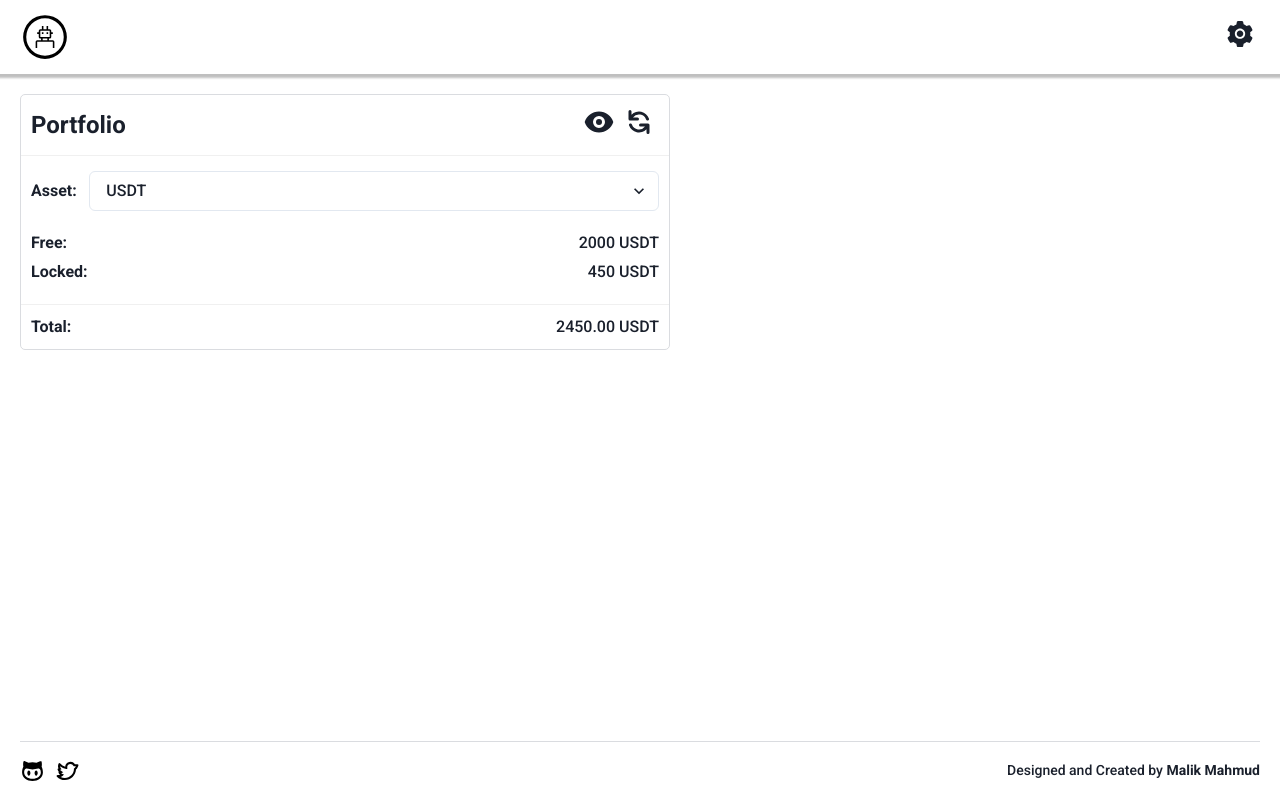
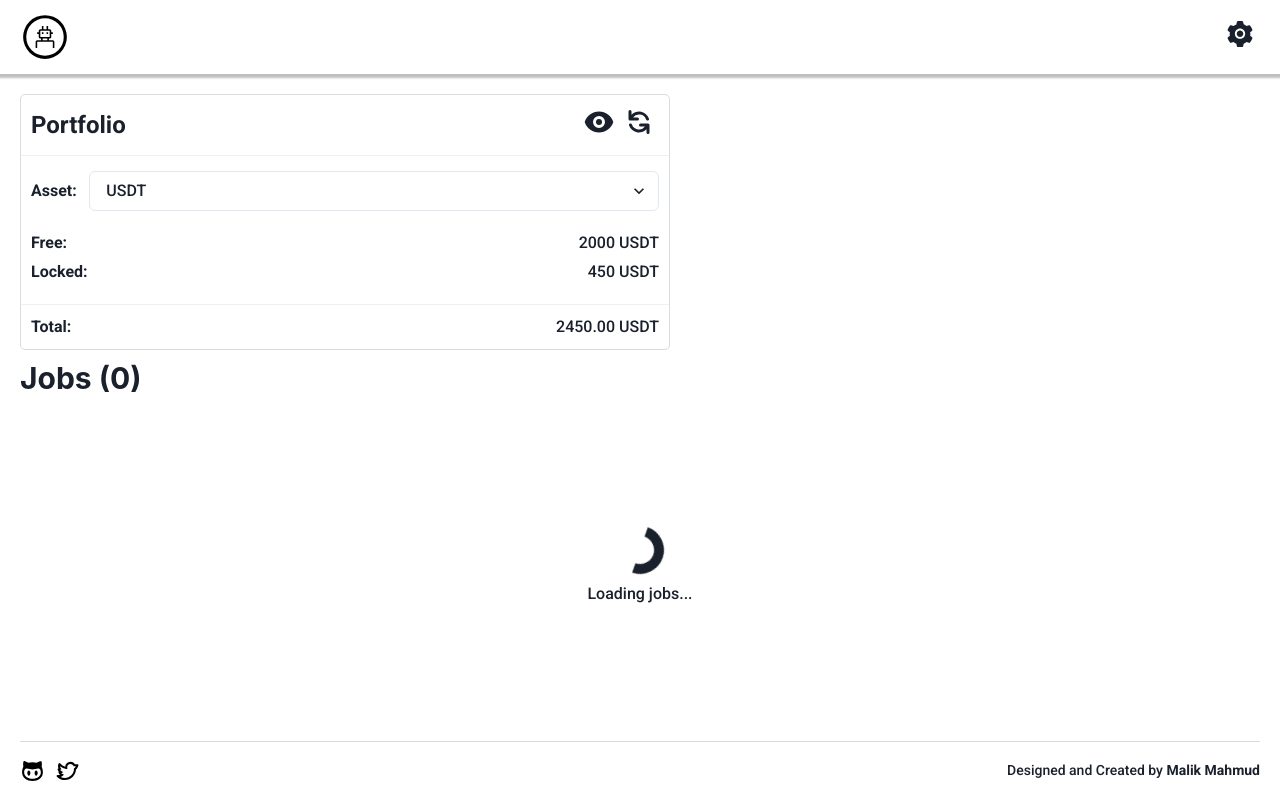
Before and after one commit to MlkMahmud/binance-dca-bot, a Next.js app: page / in a window 1280 px wide. Built offline with nearby package versions, Linux system fonts and the light colour scheme.

Commit message:
feat(JobList): add loading state UI

```diff
--- /dev/null
+++ b/components/JobList/Loading.jsx
@@ -0,0 +1,18 @@
+import React from 'react';
+import {
+  Flex, Spinner, Stack, Text,
+} from '@chakra-ui/react';
+
+export default function Loading() {
+  return (
+    <Flex
+      align="center"
+      justify="center"
+    >
+      <Stack align="center" spacing={2}>
+        <Spinner size="xl" thickness="10px" />
+        <Text>Loading jobs...</Text>
+      </Stack>
+    </Flex>
+  );
+}
--- /dev/null
+++ b/components/JobList/index.jsx
@@ -0,0 +1,21 @@
+import React from 'react';
+import { Box, Heading } from '@chakra-ui/react';
+import Loading from './Loading';
+
+export default function JobList() {
+  return (
+    <Box
+      d="grid"
+      gridAutoRows="auto 1fr"
+    >
+      <Heading
+        as="h2"
+        fontSize="3xl"
+        mb="15px"
+      >
+        Jobs (0)
+      </Heading>
+      <Loading />
+    </Box>
+  );
+}
--- a/components/Page.jsx
+++ b/components/Page.jsx
@@ -1,4 +1,4 @@
-import { Box, useDisclosure } from '@chakra-ui/react';
+import { useDisclosure } from '@chakra-ui/react';
 import PropTypes from 'prop-types';
 import React, { useState } from 'react';
 import dynamic from 'next/dynamic';
@@ -19,14 +19,7 @@ export default function Page({ children }) {
   return (
     <>
       <Header handleClick={onOpen} />
-      <Box
-        as="main"
-        minH={['calc(100vh - 153.68px)', 'calc(100vh - 132.88px)']}
-        px={[2, 5]}
-        py={[2, 5]}
-      >
-        {children}
-      </Box>
+      {children}
       <Footer />
       {isOpen && (
         <Settings
--- a/components/Portfolio/Error.jsx
+++ b/components/Portfolio/Error.jsx
@@ -12,9 +12,11 @@ export default function Error({ handleClick }) {
   return (
     <Box
       bgColor="#FFF"
+      border="1px solid #DADCE0"
+      borderRadius="5px"
       maxW="400px"
+      mb="10px"
       py={5}
-      shadow="rgb(0 0 0 / 16%) 0px 1px 2px -2px, rgb(0 0 0 / 12%) 0px 3px 6px 0px, rgb(0 0 0 / 9%) 0px 5px 12px 4px"
     >
       <VStack spacing={4}>
         <SpeechBubble color="#596881" mood="sad" size={100} />
--- a/components/Portfolio/Loading.jsx
+++ b/components/Portfolio/Loading.jsx
@@ -13,8 +13,10 @@ export default function LoadingState() {
   return (
     <Box
       bgColor="#FFF"
+      border="1px solid #DADCE0"
+      borderRadius="5px"
       maxW="650px"
-      shadow="rgb(0 0 0 / 16%) 0px 1px 2px -2px, rgb(0 0 0 / 12%) 0px 3px 6px 0px, rgb(0 0 0 / 9%) 0px 5px 12px 4px"
+      mb="10px"
     >
       <Flex
         align="center"
--- a/components/Portfolio/Portfolio.jsx
+++ b/components/Portfolio/Portfolio.jsx
@@ -22,6 +22,7 @@ export default function Portfolio({ assets, handleChange, selectedSymbol }) {
       border="1px solid #DADCE0"
       borderRadius="5px"
       maxW="650px"
+      mb="10px"
     >
       <Flex
         align="center"
--- a/pages/index.jsx
+++ b/pages/index.jsx
@@ -1,11 +1,23 @@
 import React from 'react';
+import { Box } from '@chakra-ui/react';
 import Page from '../components/Page';
 import Portfolio from '../components/Portfolio';
+import JobList from '../components/JobList';
 
 export default function Index() {
   return (
     <Page>
-      <Portfolio />
+      <Box
+        as="main"
+        d="grid"
+        gridAutoRows="auto 1fr"
+        minH={['calc(100vh - 153.68px)', 'calc(100vh - 132.88px)']}
+        px={[2, 5]}
+        py={[2, 5]}
+      >
+        <Portfolio />
+        <JobList />
+      </Box>
     </Page>
   );
 }
```
